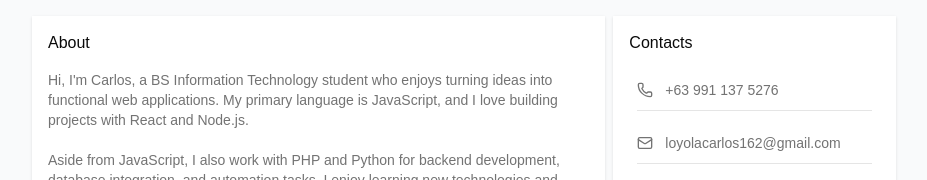
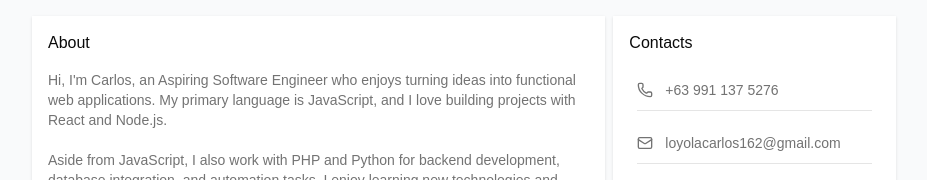
Before and after one commit to devLos12/portfolio, a React (Vite) app in the folder client/: page / in a window 1280 px wide. Shown: the part 220-400 px from the top of the page, without its empty margins (176-1103 px from the left). Built offline with nearby package versions, Linux system fonts and the light colour scheme.

Commit message:
adding resume

```diff
--- a/client/src/app/App.tsx
+++ b/client/src/app/App.tsx
@@ -10,7 +10,6 @@ const App = () => {
         <div className="bg-gray-50 dark:bg-black">
           <RouterProvider router={Router}/>
         </div>
-
     </ThemeProvider>
 
   )
--- a/client/src/features/home/components/header.tsx
+++ b/client/src/features/home/components/header.tsx
@@ -74,10 +74,13 @@ export const Header = () => {
                         size={'sm'}
 
                         >
-                            <p className='flex gap-1 items-center text-[10px] '>
+                            <a className='flex gap-1 items-center text-[10px] '
+                                href='/resume.pdf'
+                                download='carlos-resume.pdf'
+                            >
                                 <Download/>
                                 Download Resume
-                            </p>
+                            </a>
 
                         </Button>
                     </div>
--- a/client/src/features/home/components/heroSection.tsx
+++ b/client/src/features/home/components/heroSection.tsx
@@ -94,6 +94,8 @@ export const HeroSection = () => {
 
 
 
+
+
     return (
         <>
 
@@ -105,7 +107,7 @@ export const HeroSection = () => {
 
                     <CardContent className="font-medium " >
                         <CardDescription>
-                            Hi, I'm Carlos, a BS Information Technology student who enjoys turning ideas into functional web applications. My primary language is JavaScript, and I love building projects with React and Node.js.
+                            Hi, I'm Carlos, an Aspiring Software Engineer who enjoys turning ideas into functional web applications. My primary language is JavaScript, and I love building projects with React and Node.js.
                         </CardDescription>
 
                         <CardDescription className="mt-5">
```
Also changed, not shown: 1 other file (tests, documents, lock files or other folders).
